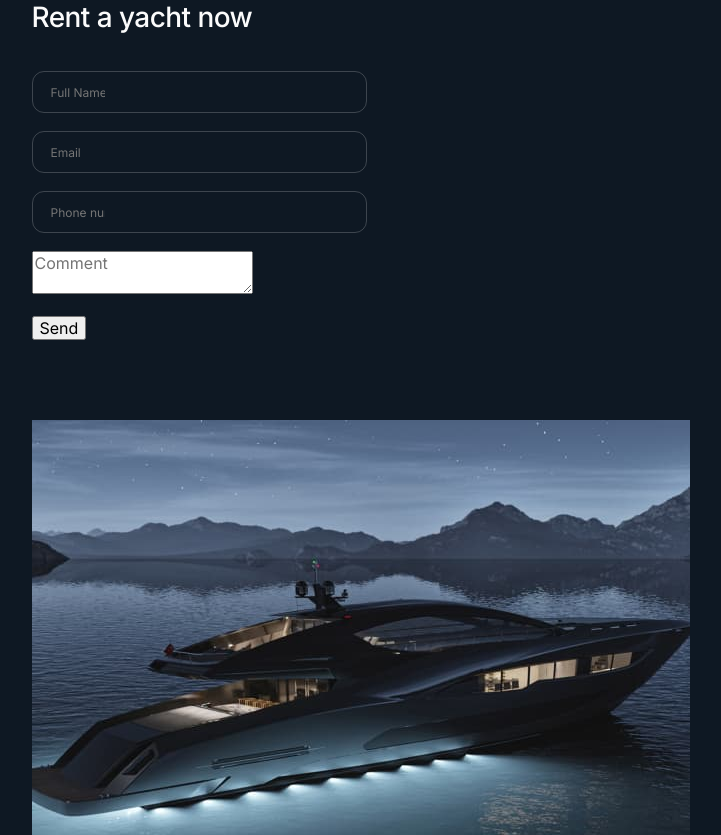
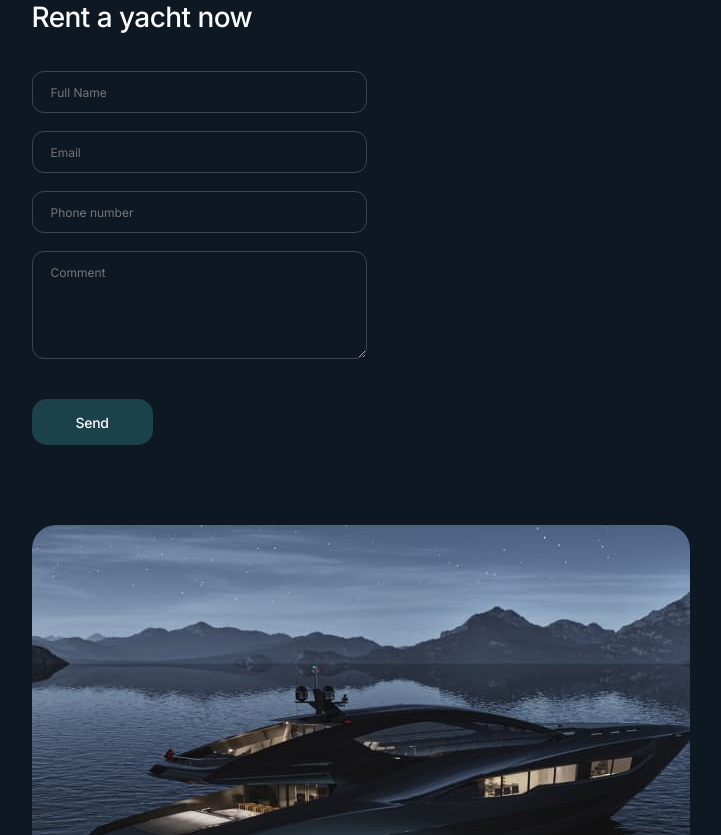
Before and after one commit to ruslankozenko/YJ-training, a plain HTML site: page index.html in a window 1280 px wide. Shown: the part 3290-4125 px from the top of the page, without its empty margins (441-1162 px from the left). Drawn offline with nearby package versions, Linux system fonts and the light colour scheme.

Commit message:
rant mob

```diff
--- a/css/styles.css
+++ b/css/styles.css
@@ -462,7 +462,6 @@ screen and (min-device-pixel-ratio: 2) and (max-width: 767px) {
     align-items: flex-start;
     justify-content: flex-start;
     flex-direction: column;
-    gap: 18px;
     padding-bottom: 80px;
 }
 
@@ -478,7 +477,8 @@ screen and (min-device-pixel-ratio: 2) and (max-width: 767px) {
 .rant-input {
     display: flex;
    flex-direction: column;
-   width: 335px;
+   width: 100%;
+   padding-bottom: 18px;
 }
 
 .rant-contact-input {
@@ -489,8 +489,66 @@ screen and (min-device-pixel-ratio: 2) and (max-width: 767px) {
     background-color: transparent;
     border: 1px solid rgba(251, 251, 251, 0.2);
     border-radius: 12px;
-    padding: 14px 261px 14px 18px;
+    padding: 14px 18px;
     height: 42px;
+    transition: border-color 0.25s cubic-bezier(0.4, 0, 0.2, 1);
+    outline: 0px solid transparent;
+}
+
+.rant-contact-input:hover {
+     border: 1px solid rgba(251, 251, 251, 0.5);
+     color: #fbfbfb;
+}
+
+.rant-form-wrapper {
+    display: flex;
+    width: 100%;
+    padding-bottom: 40px;
+}
+
+.review-form-comment {
+    display: flex;
+    border: 1px solid rgba(251, 251, 251, 0.2);
+    border-radius: 12px;
+    padding-left: 18px;
+    padding-top: 14px;
+    width: 335px;
+    height: 108px;
+    background-color: transparent;
+    font-weight: 400;
+    font-size: 12px;
+    line-height: 1.16;
+    color: rgba(251, 251, 251, 0.4);
+    transition: border-color 0.25s cubic-bezier(0.4, 0, 0.2, 1);
+    outline: 0px solid transparent;
+}
+
+.review-form-comment:hover {
+    border: 1px solid rgba(251, 251, 251, 0.5);
+    color: #fbfbfb;
+}
+
+.review-form-submit-btn {
+    font-weight: 500;
+    font-size: 14px;
+    line-height: 1.28;
+    letter-spacing: -0.02em;
+    color: #fbfbfb;
+    border-radius: 15px;
+    padding: 14px 44px;
+    max-width: 122px;
+    height: 46px;
+    background: #1b414b;
+    border: transparent;
+}
+
+.review-form-submit-btn:hover {
+    background-color: #fbfbfb;
+    color: #1b414b;
+}
+
+.about-rant-yacht {
+    border-radius: 24px;
 }
 
 /* ============== /MOBILE RANT A JACHT ============== */
```
